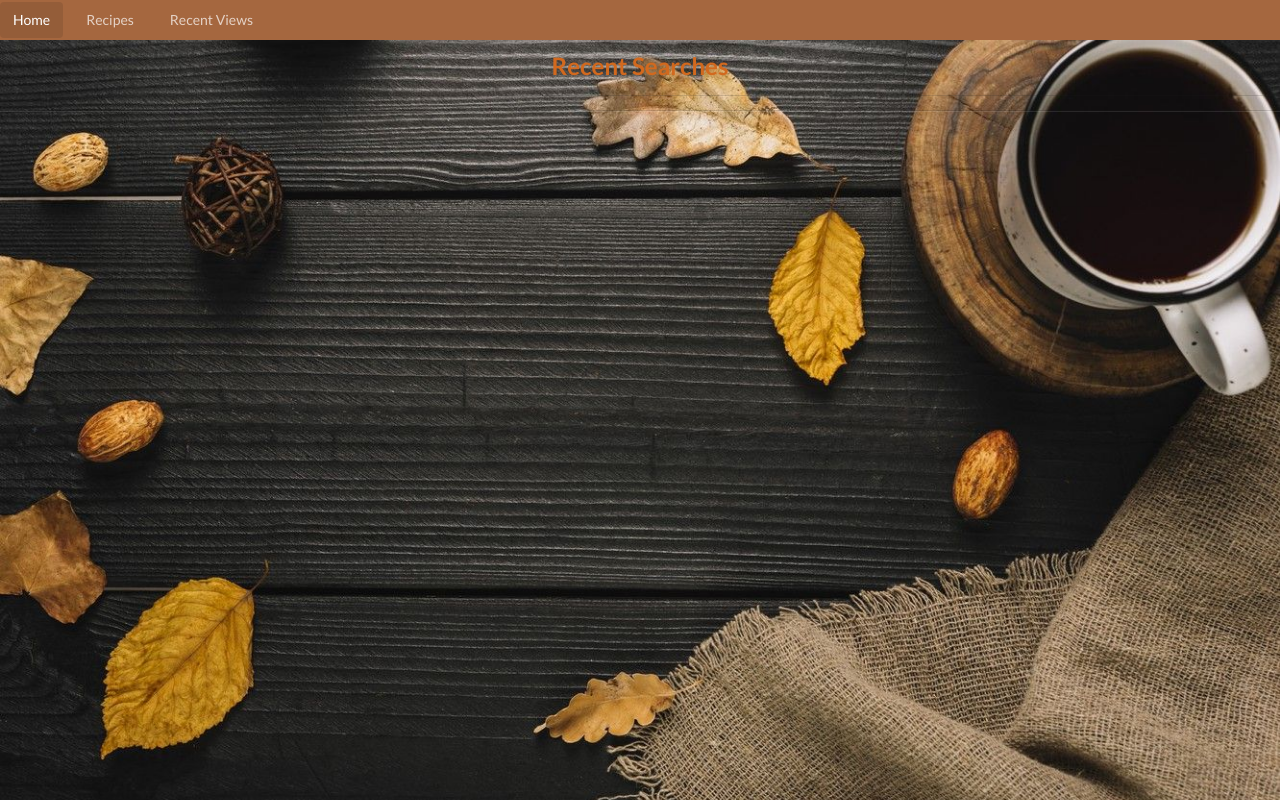
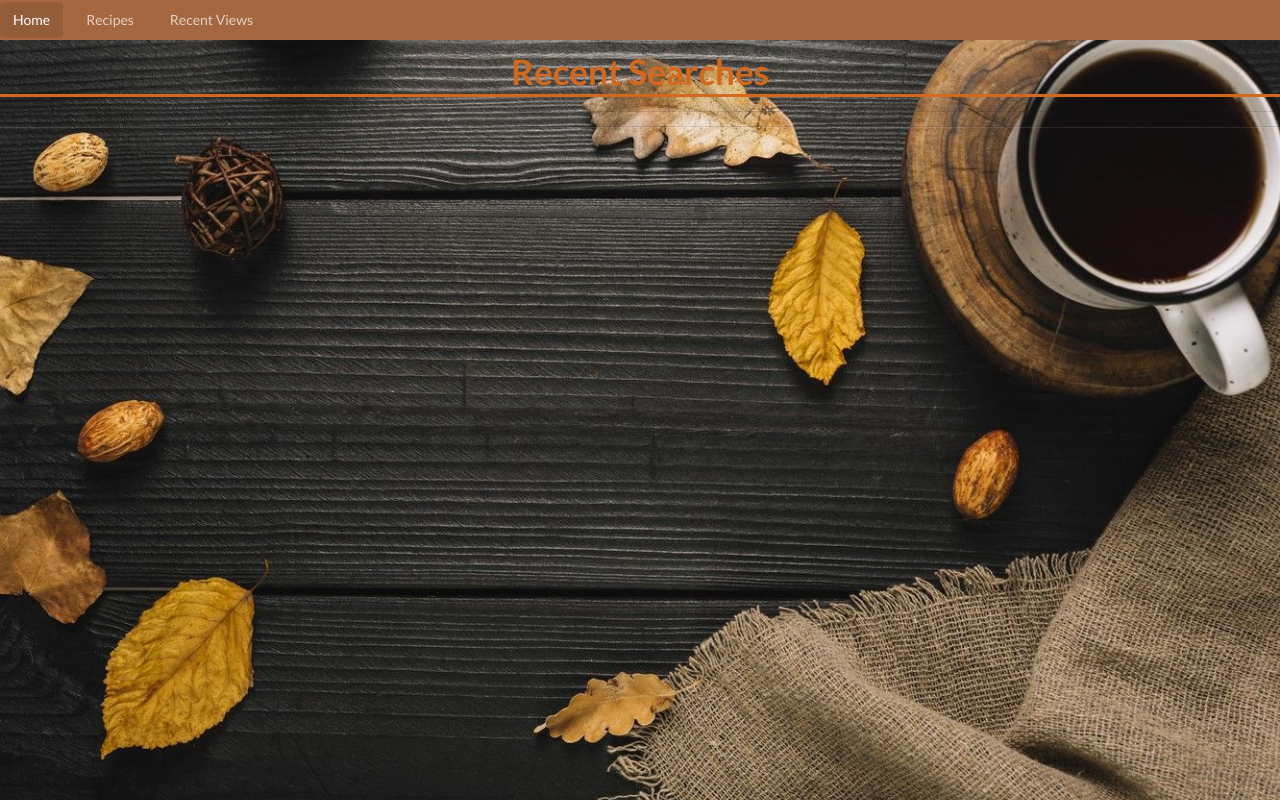
Before and after one commit to benjamind10/local-coffee-finder, a plain HTML site: page search.html in a window 1280 px wide. Drawn offline with nearby package versions, Linux system fonts and the light colour scheme.

Commit message:
updated styling

```diff
--- a/assets/css/search.css
+++ b/assets/css/search.css
@@ -1,6 +1,12 @@
 #header {
   color: chocolate;
   text-align: center;
+  font-size: 35px;
+  border-style: solid;
+  border-bottom: thick line chocolate;
+  border-top: none;
+  border-left: none;
+  border-right: none;
 }
 
 body {
```
Also changed, not shown: search.html (+1 -1 lines).
